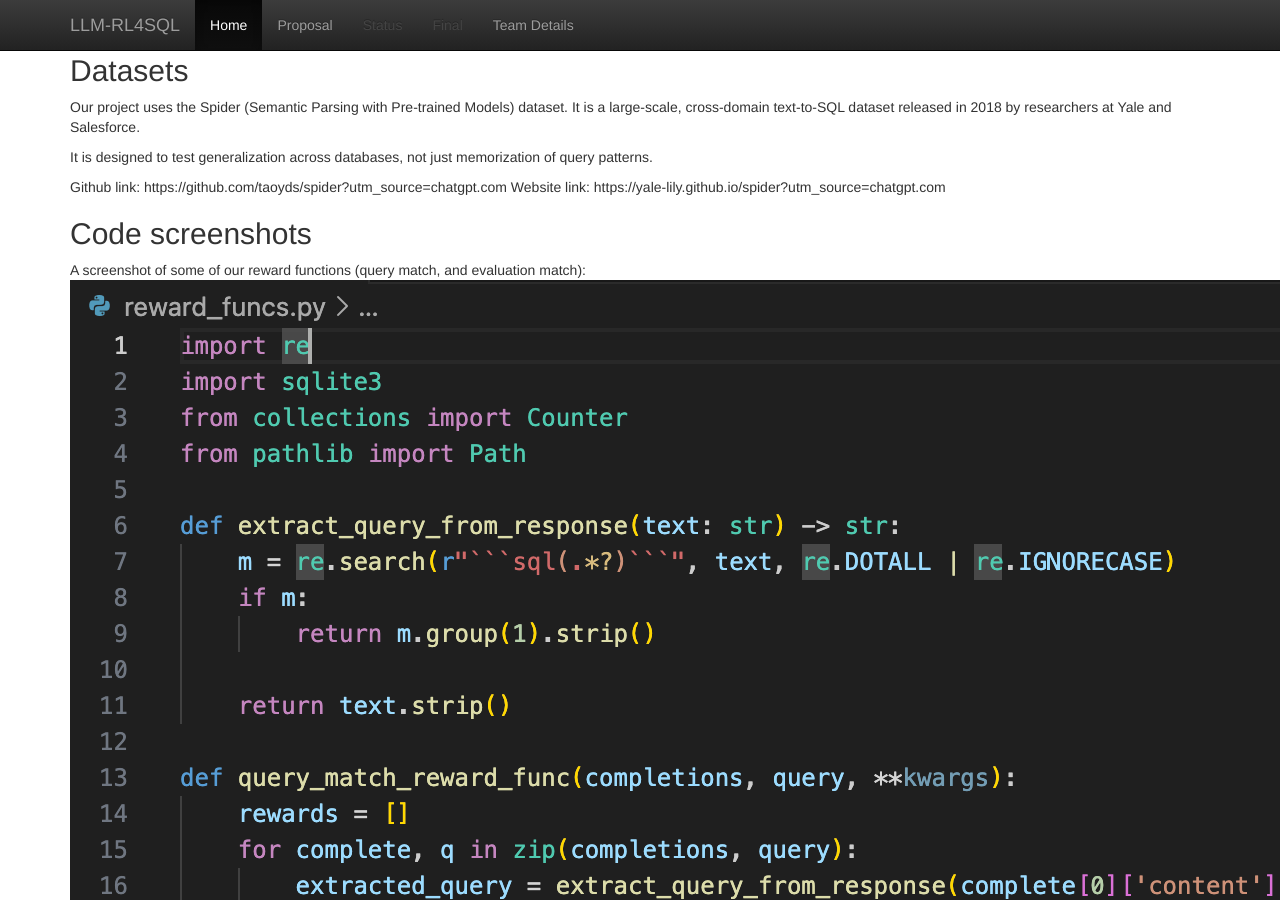
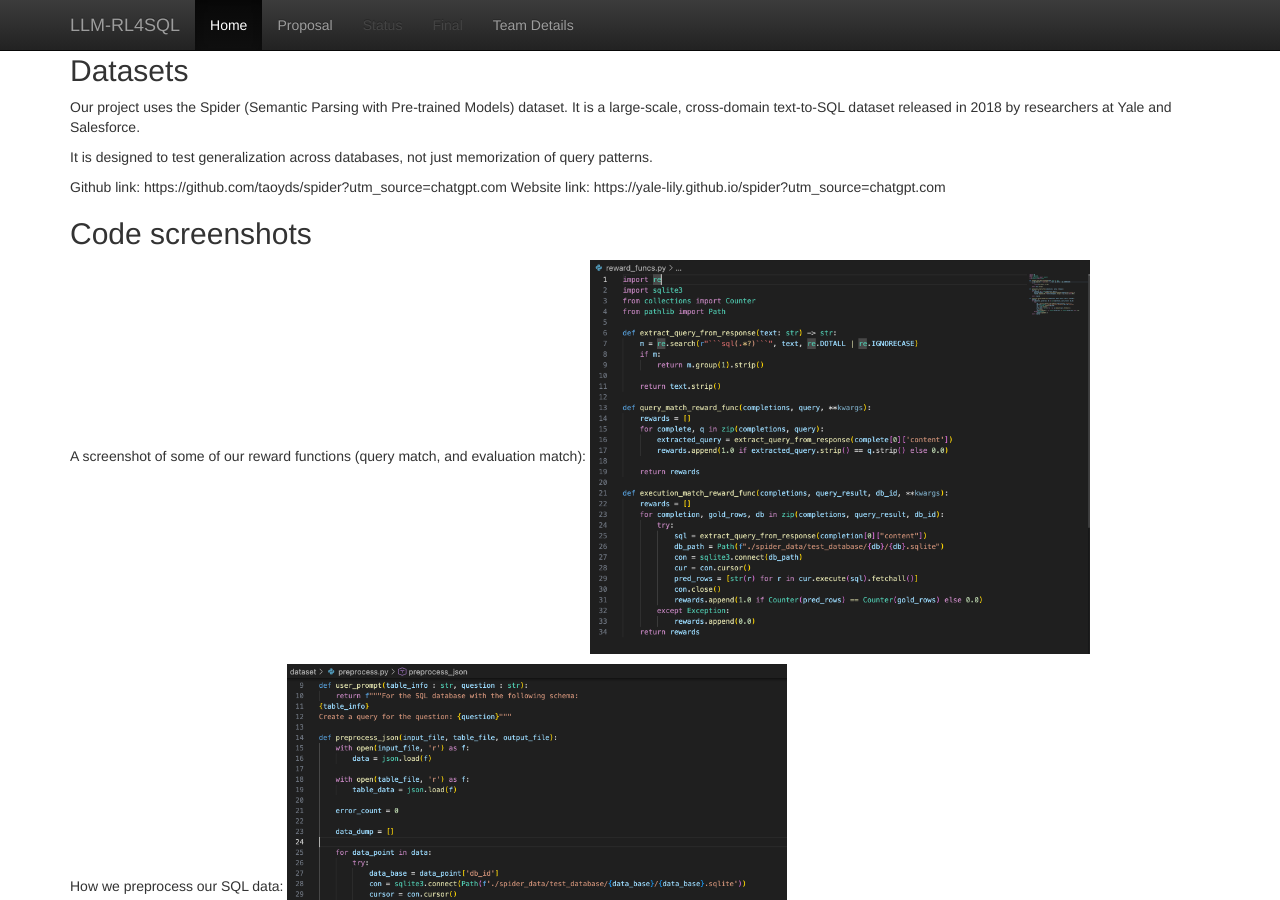
Before and after one commit to jaydentrannnn/LLM-RL4SQL, a Jekyll site: the page built from docs/index.md, in a window 1280 px wide and 900 px high, scrolled down 432 px. Built offline with Jekyll 4.4.1, drawn with Linux system fonts in a browser that asks for light colours.

Commit message:
Progress Update Part 1 edits
Rescaled code images
Edited team.md formatting

```diff
--- a/docs/index.md
+++ b/docs/index.md
@@ -28,7 +28,7 @@ Website link: https://yale-lily.github.io/spider?utm_source=chatgpt.com
 
 ## Code screenshots
 A screenshot of some of our reward functions (query match, and evaluation match):
-![alt text](reward_func.png)
+<img src="reward_func.png" alt="Reward function screenshot" width="500" />
 
 How we preprocess our SQL data:
-![alt text](pre_proc.png)
+<img src="pre_proc.png" alt="SQL preprocessing screenshot" width="500" />
```
Also changed, not shown: docs/team.md (line endings or trailing spaces).
